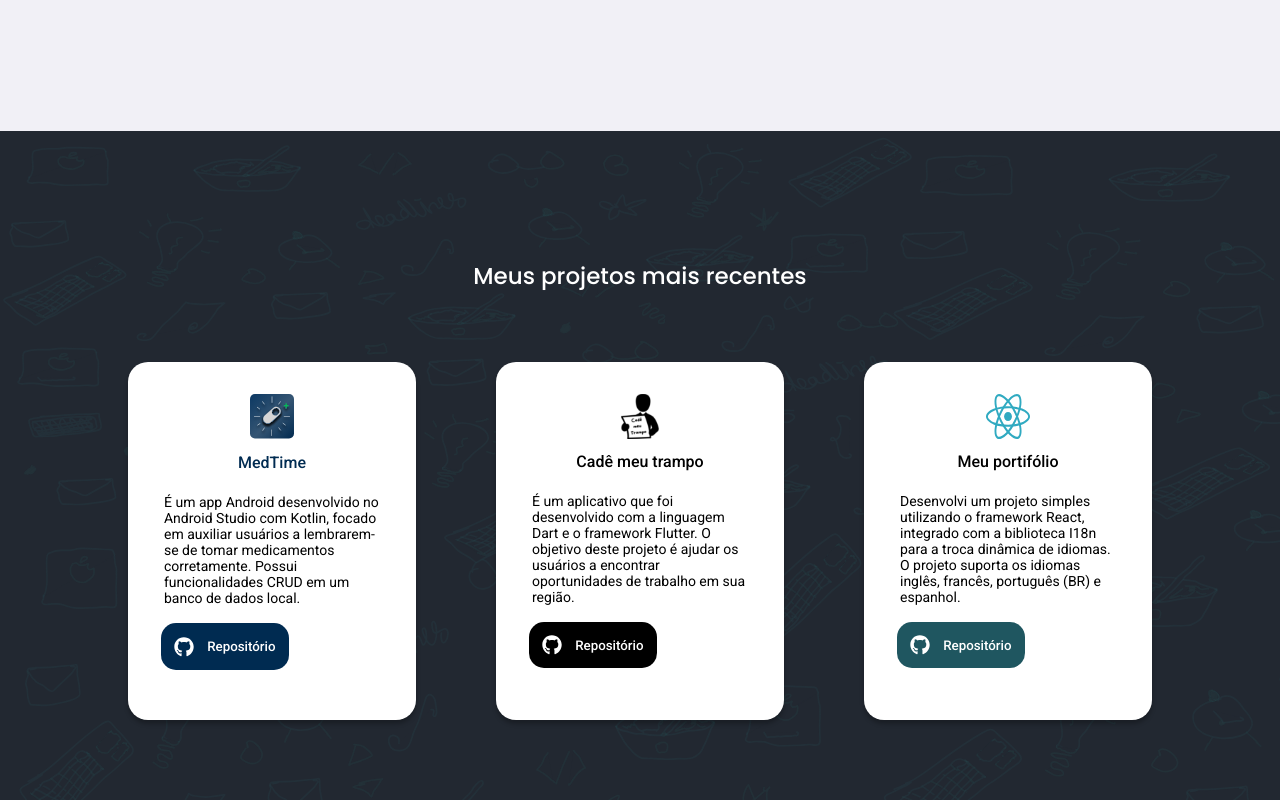
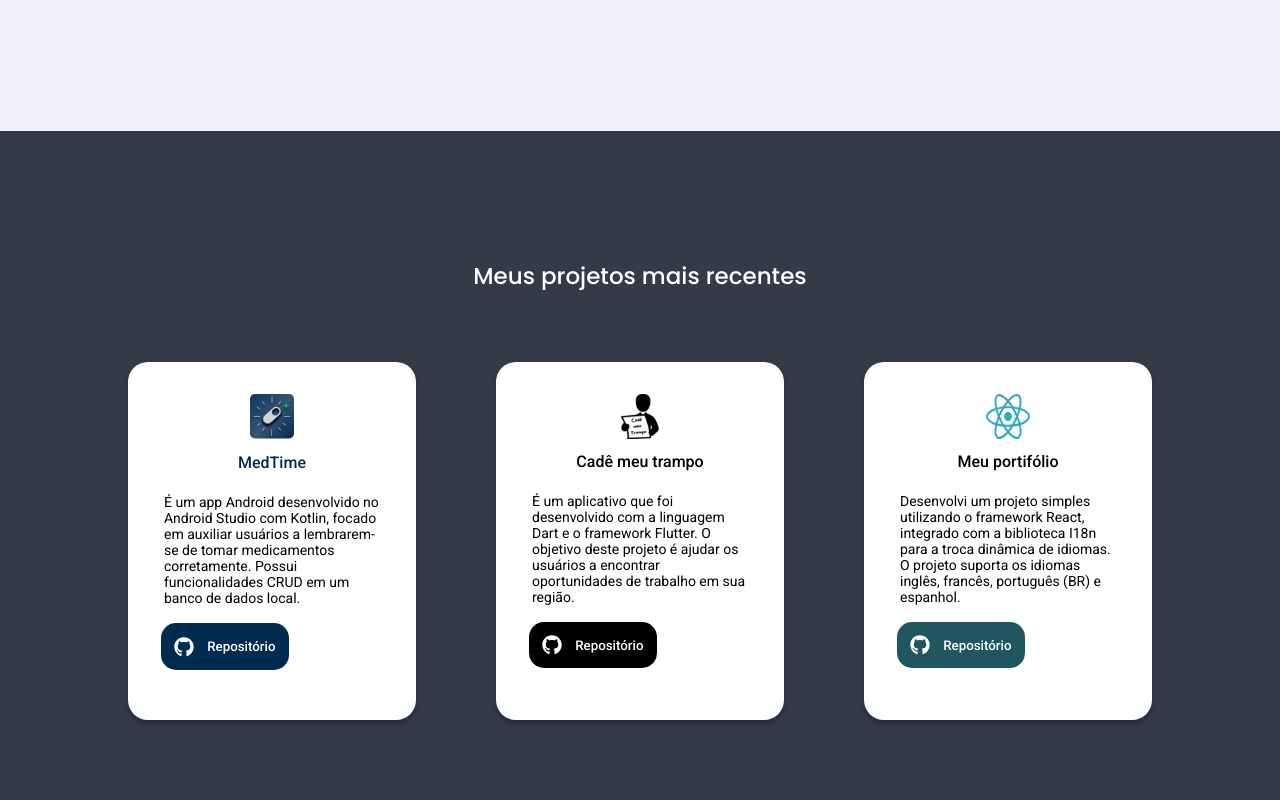
Before and after one commit to nathazz/Meu-Portifolio, a React (Vite) app: page / in a window 1280 px wide. Shown: the part 1880-2680 px from the top of the page. Built offline with nearby package versions, Linux system fonts and the light colour scheme.

Commit message:
remove background

```diff
--- a/src/components/Loader/Loader.css
+++ b/src/components/Loader/Loader.css
@@ -1,6 +1,4 @@
 .container {
-
-    height:  55vh;
     transition: opacity 0.5s ease;
 }
 
--- a/src/components/sections/Project/Project.css
+++ b/src/components/sections/Project/Project.css
@@ -1,8 +1,7 @@
 @import url("/src/resp/response.css");
 
 .section_project {
-    background-color: var(--DivOn);
-    background-image: url("/svg/wallpaper.svg");
+    background-color:#333b46;
     padding: 8em;
     display: flex;
     flex-direction: column;
--- a/src/components/sections/Project/index.jsx
+++ b/src/components/sections/Project/index.jsx
@@ -25,5 +25,4 @@ const Project = () => {
 
 }
 
-
 export default Project
```
